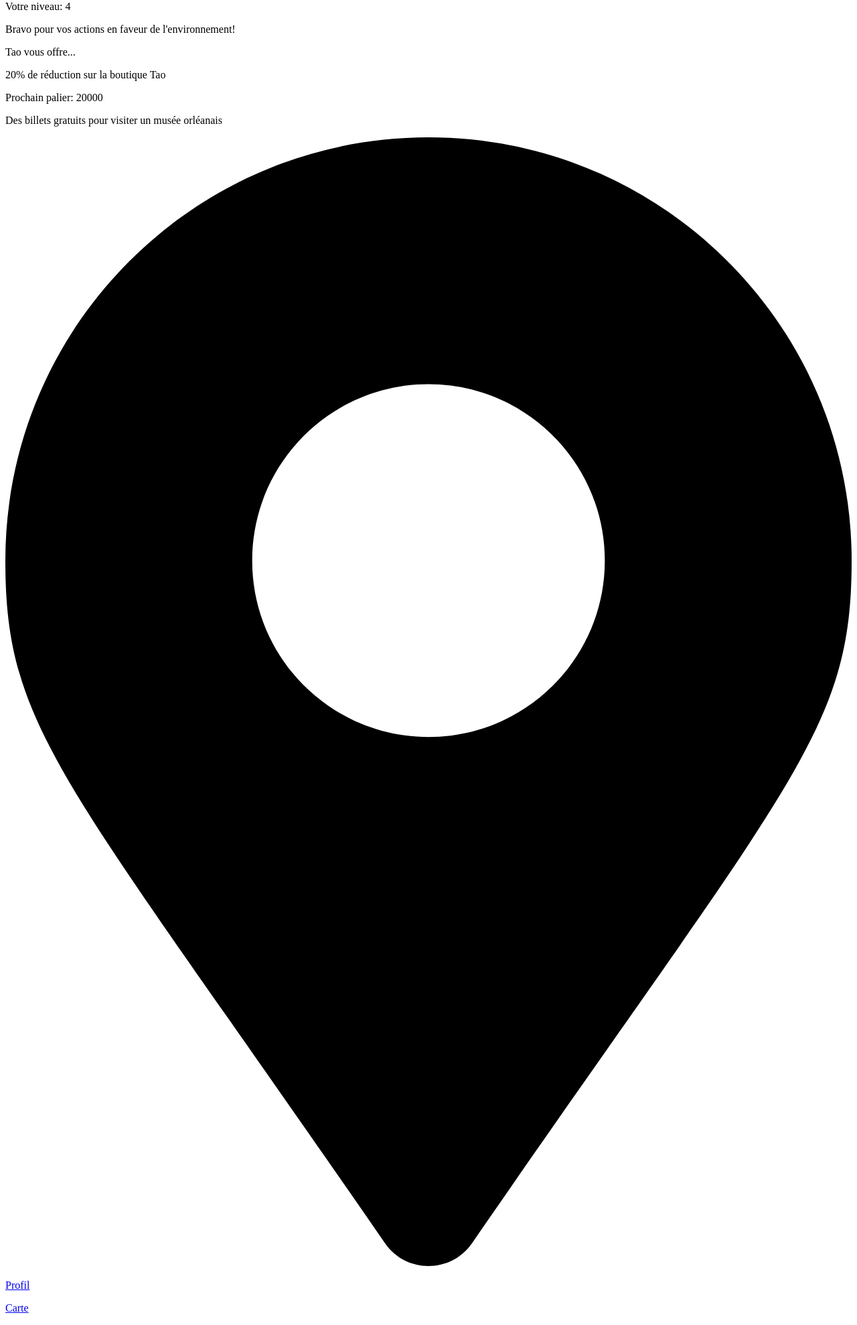
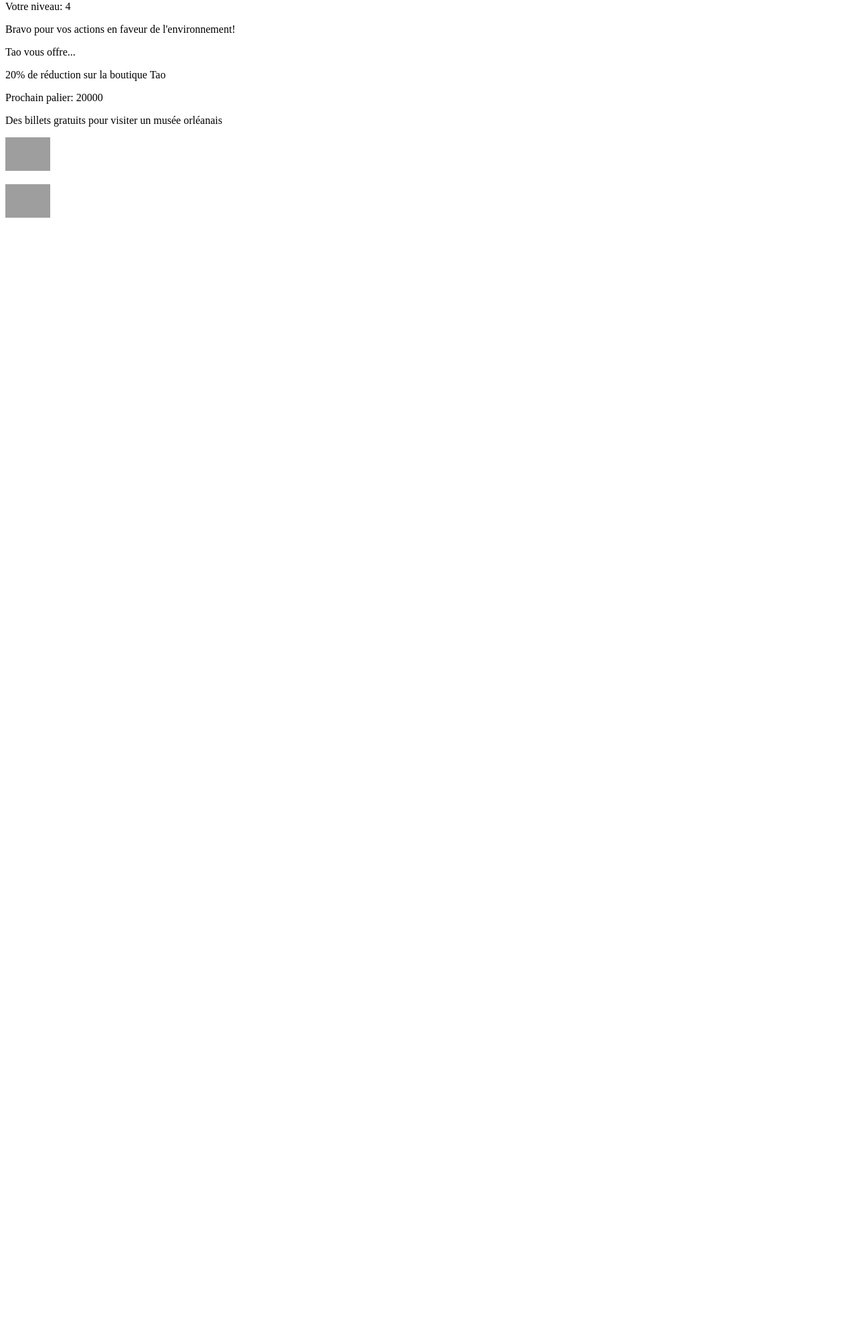
Before and after one commit to Toua45/keolis_hackathon, a Symfony app: template templates/security/profile.html.twig in a window 1280 px wide. Shown: the part 266-2244 px from the top of the page at 67% size. After the commit the page ends 591 px from the top, so only its background shows below. Run offline with Twig, Linux system fonts and the light colour scheme; the template is opened without the code that fills it, so the values that code supplies are empty; some libraries are stand-ins or nearby versions; grey boxes are pictures that could not be loaded.

Commit message:
modif ico footer et style

```diff
--- a/templates/include/_footer.html.twig
+++ b/templates/include/_footer.html.twig
@@ -1,7 +1,6 @@
 <div class="box-footer-actions">
     <div class="align-middle">
-        <p class="align-link-footer"> <a href="" class="link-footer-action"><img src="/assets/images/itineraire.svg" alt=""/></a></p>
-        <p class="align-link-footer"><a href="#" class="link-footer-action">Profil</a></p>
-        <p class="align-link-footer"><a href="#" class="link-footer-action">Carte</a></p>
+        <p class="align-link-footer"> <a href="{{ path('travel_index') }}" class="link-footer-action"><img src="{{ asset('build/map-marker-alt-solid.png') }}" height="50 "/></a></p>
+        <p class="align-link-footer"><a href="{{ path('app_profile') }}" class="link-footer-action"><img src="{{ asset('build/user-alt-solid.png') }}" height="50 "/></a></p>
     </div>
 </div>
--- a/webpack.config.js
+++ b/webpack.config.js
@@ -9,6 +9,11 @@ if (!Encore.isRuntimeEnvironmentConfigured()) {
 Encore
     // directory where compiled assets will be stored
     .setOutputPath('public/build/')
+
+    .copyFiles({
+                 from: './assets/images',
+    })
+
     // public path used by the web server to access the output path
     .setPublicPath('/build')
     // only needed for CDN's or sub-directory deploy
```
Also changed, not shown: assets/images/map-marker-alt-solid.png (added), assets/images/map_icon.png (added), assets/images/user-alt-solid.png (added).
